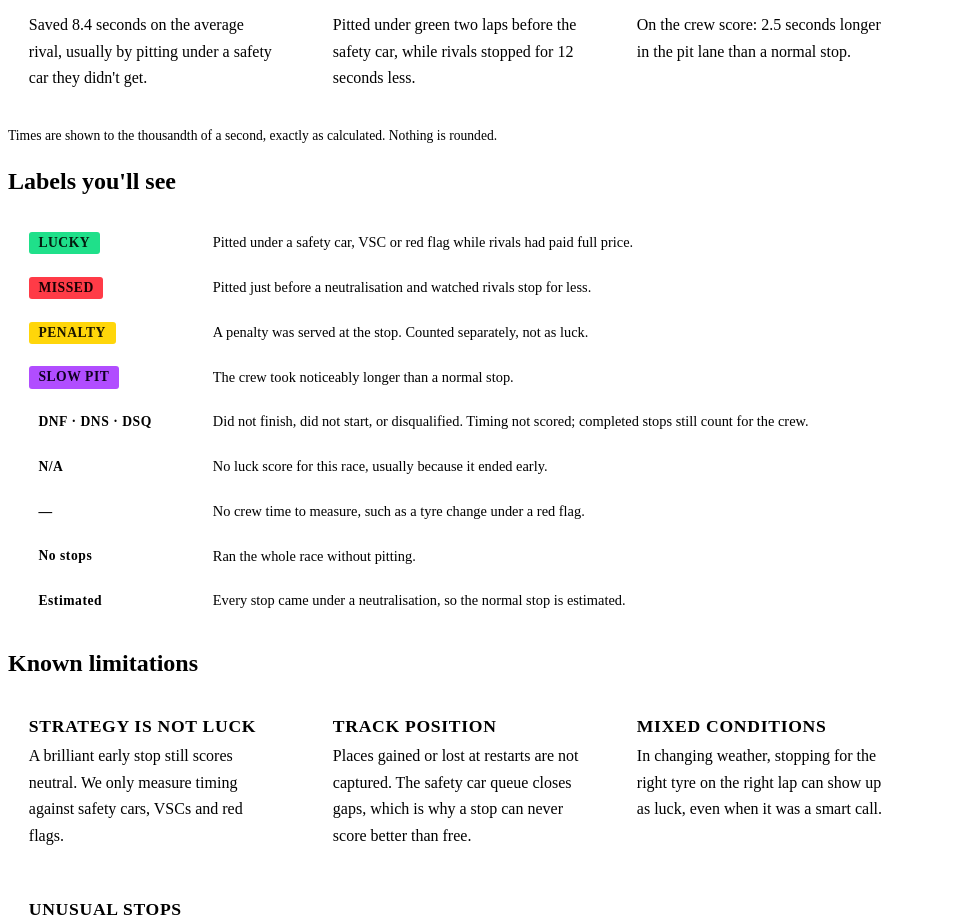
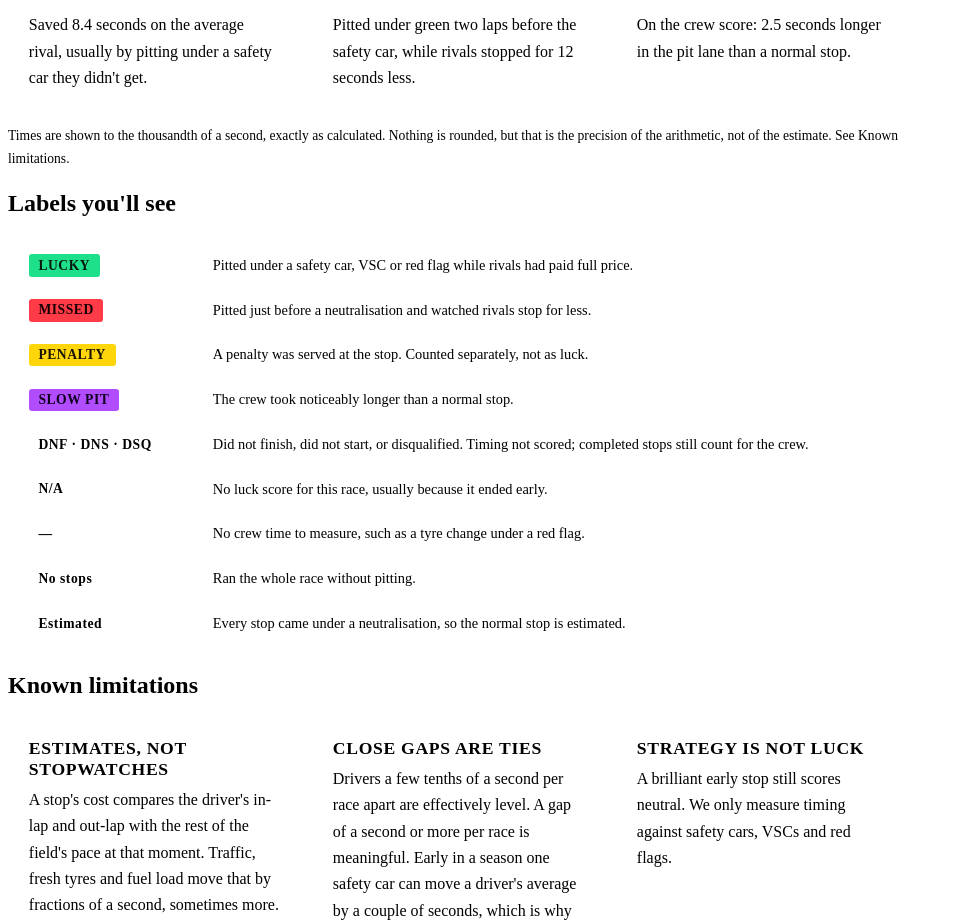
Before and after one commit to leshvinsk/free-stop, a Vue app in the folder frontend/: page /methodology in a window 1280 px wide. Shown: the part 2244-3167 px from the top of the page, without its empty margins (0-953 px from the left). Built offline with nearby package versions, Linux system fonts and the light colour scheme; the HTML template or start-up script is replaced by a standard one.

Commit message:
docs: explain how accurate the luck scores are (#90)
Co-authored-by: leshvinsk <114550216+leshvinsk@users.noreply.github.com>

```diff
--- a/frontend/src/views/MethodologyView.vue
+++ b/frontend/src/views/MethodologyView.vue
@@ -100,6 +100,14 @@ const labels = [
 
 const limits = [
   [
+    'Estimates, not stopwatches',
+    "A stop's cost compares the driver's in-lap and out-lap with the rest of the field's pace at that moment. Traffic, fresh tyres and fuel load move that by fractions of a second, sometimes more. There is no official luck figure to check against, so the scores are the best estimate the timing data allows.",
+  ],
+  [
+    'Close gaps are ties',
+    "Drivers a few tenths of a second per race apart are effectively level. A gap of a second or more per race is meaningful. Early in a season one safety car can move a driver's average by a couple of seconds, which is why the luckiest and unluckiest need a third of the season to qualify.",
+  ],
+  [
     'Strategy is not luck',
     'A brilliant early stop still scores neutral. We only measure timing against safety cars, VSCs and red flags.',
   ],
@@ -194,7 +202,8 @@ const limits = [
         </div>
       </div>
       <p class="note muted">
-        Times are shown to the thousandth of a second, exactly as calculated. Nothing is rounded.
+        Times are shown to the thousandth of a second, exactly as calculated. Nothing is rounded,
+        but that is the precision of the arithmetic, not of the estimate. See Known limitations.
       </p>
     </section>
 
```
Also changed, not shown: 1 other file (tests, documents, lock files or other folders).
